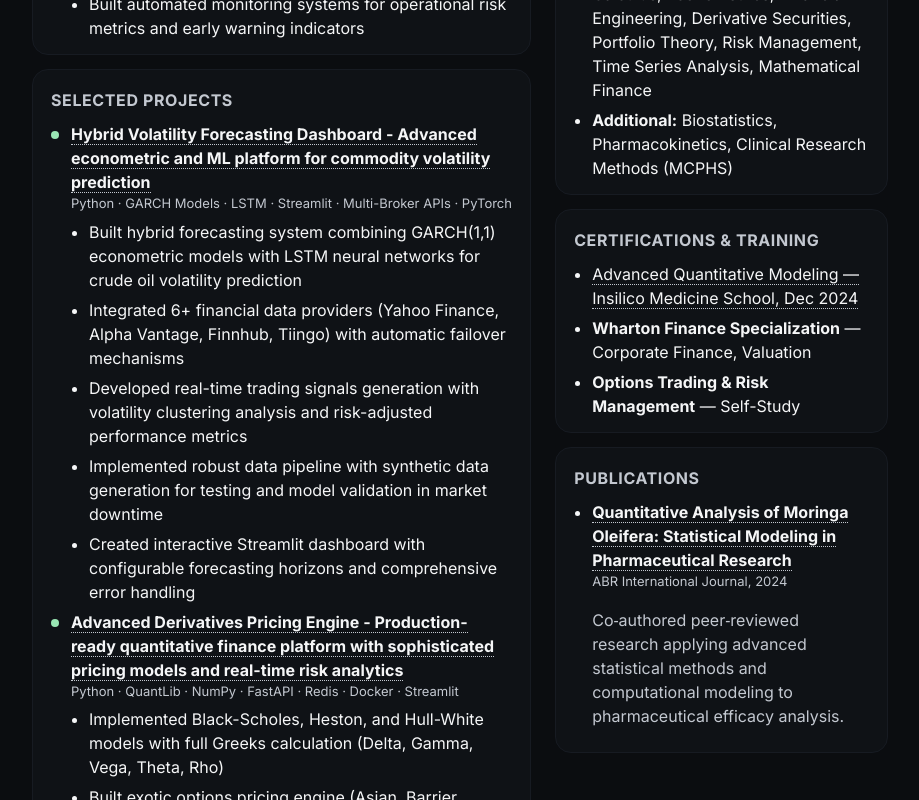
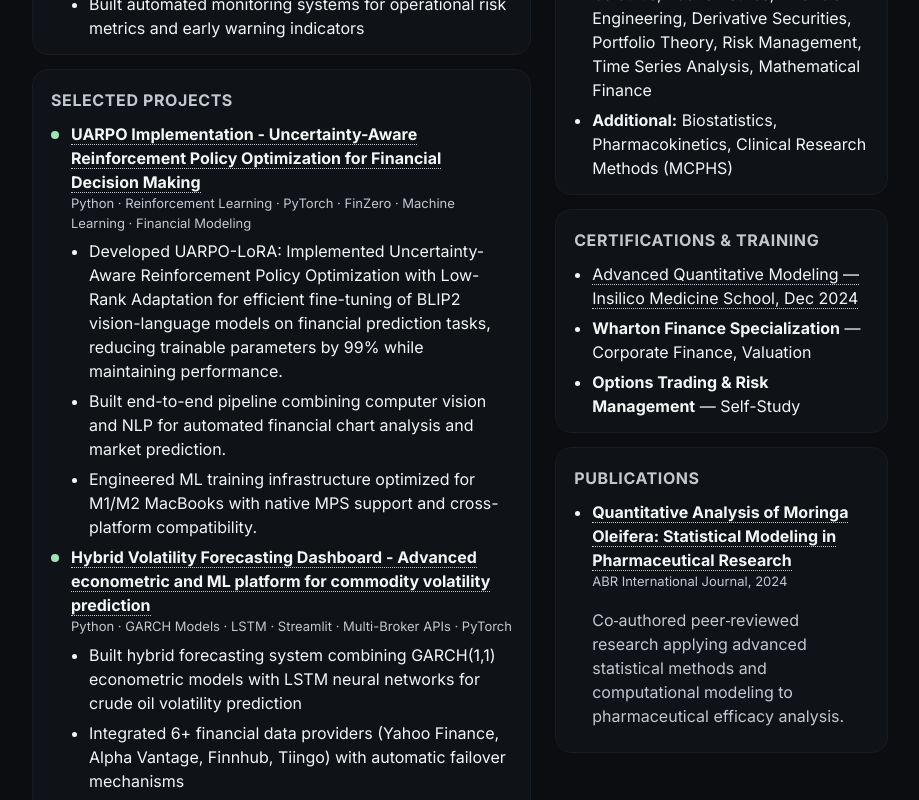
Before and after one commit to sohammirajkar/SohumMirazkar_Resume, a React (Vite) app: page / in a window 1280 px wide. Shown: the part 1620-2420 px from the top of the page, without its empty margins (180-1099 px from the left). Built offline with nearby package versions, Linux system fonts and the light colour scheme.

Commit message:
Update Project

```diff
--- a/src/resume/App.tsx
+++ b/src/resume/App.tsx
@@ -96,6 +96,16 @@ const experiences: Experience[] = [
 
 // Updated GitHub + existing highlight projects
 const projects: Project[] = [
+  {
+    name: 'UARPO Implementation - Uncertainty-Aware Reinforcement Policy Optimization for Financial Decision Making',
+    stack: 'Python · Reinforcement Learning · PyTorch · FinZero · Machine Learning · Financial Modeling',
+    href: 'https://github.com/sohammirajkar/UARPO_Implementation',
+    bullets: [
+      'Developed UARPO-LoRA: Implemented Uncertainty-Aware Reinforcement Policy Optimization with Low-Rank Adaptation for efficient fine-tuning of BLIP2 vision-language models on financial prediction tasks, reducing trainable parameters by 99% while maintaining performance.',
+      'Built end-to-end pipeline combining computer vision and NLP for automated financial chart analysis and market prediction.',
+      'Engineered ML training infrastructure optimized for M1/M2 MacBooks with native MPS support and cross-platform compatibility.'
+    ]
+  },
   {
     name: 'Hybrid Volatility Forecasting Dashboard - Advanced econometric and ML platform for commodity volatility prediction',
     stack: 'Python · GARCH Models · LSTM · Streamlit · Multi-Broker APIs · PyTorch',
```
